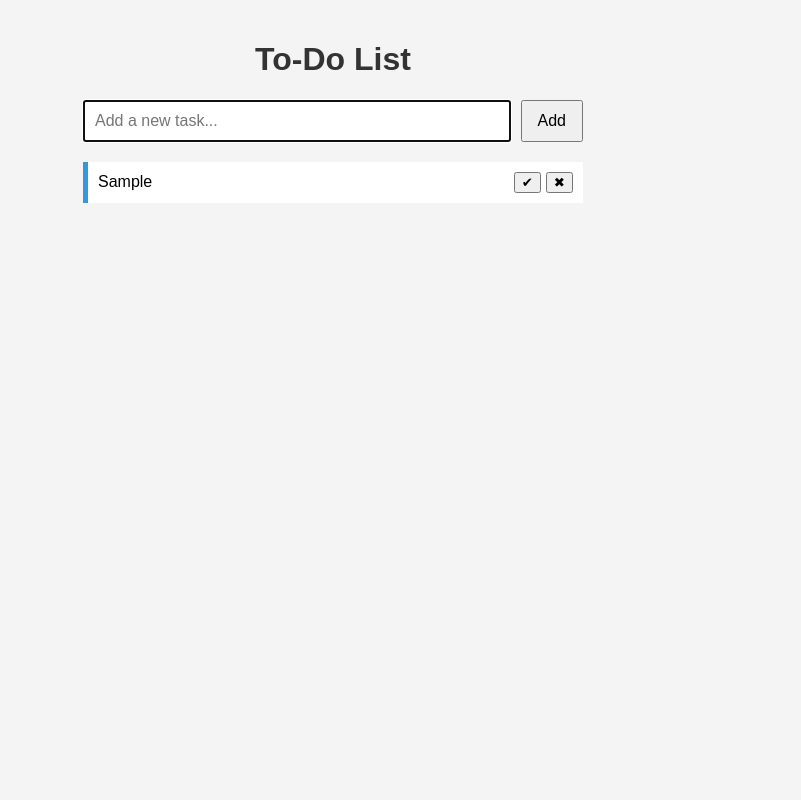
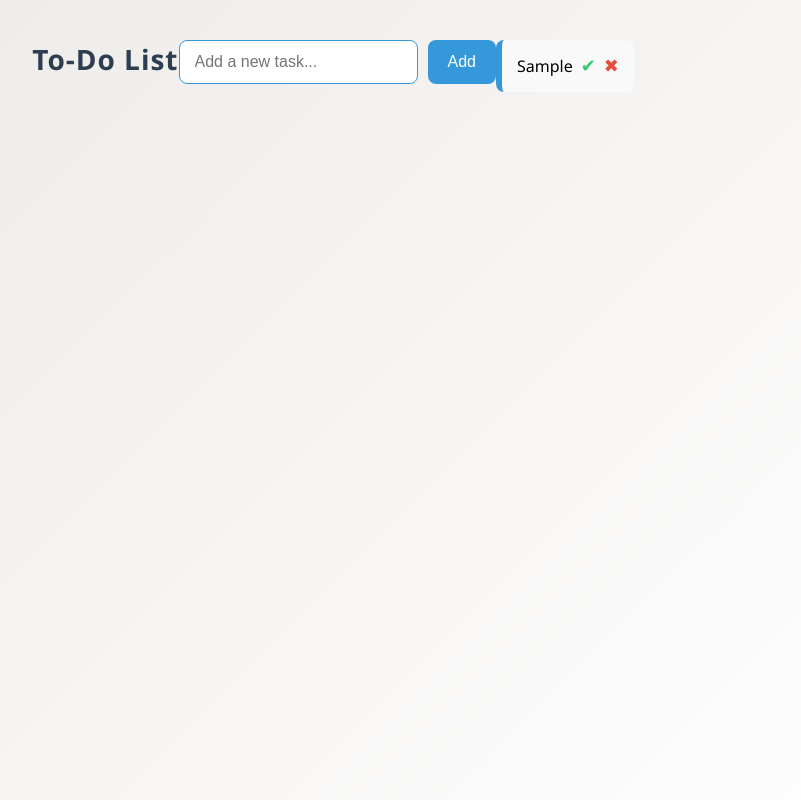
Before and after one commit to dharanichand/task-2, a plain HTML site: page index.html in a window 1280 px wide. Both pictures are taken after typing "Sample" into the empty fields and a click on the button "Add". Shown: the whole page, without its empty margins (307-1108 px from the left). Drawn offline with Linux system fonts and the light colour scheme.

Commit message:
Update style.css

```diff
--- a/style.css
+++ b/style.css
@@ -1,48 +1,85 @@
+* {
+  box-sizing: border-box;
+  margin: 0;
+  padding: 0;
+}
+
 body {
-  font-family: Arial, sans-serif;
-  background: #f4f4f4;
-  padding: 20px;
+  font-family: 'Segoe UI', Tahoma, Geneva, Verdana, sans-serif;
+  background: linear-gradient(135deg, #ece9e6, #ffffff);
+  padding: 40px 20px;
+  display: flex;
+  justify-content: center;
+  align-items: flex-start;
+  min-height: 100vh;
+}
+
+.container {
+  background: #fff;
+  width: 100%;
   max-width: 500px;
-  margin: auto;
+  padding: 30px 25px;
+  box-shadow: 0 8px 20px rgba(0, 0, 0, 0.1);
+  border-radius: 16px;
 }
 
 h1 {
   text-align: center;
-  color: #333;
+  color: #2c3e50;
+  margin-bottom: 20px;
+  font-size: 28px;
+  letter-spacing: 1px;
 }
 
 #todo-form {
   display: flex;
-  justify-content: space-between;
-  margin-bottom: 20px;
+  margin-bottom: 25px;
 }
 
 #new-task {
   flex: 1;
-  padding: 10px;
+  padding: 12px 15px;
   font-size: 16px;
+  border: 1px solid #ddd;
+  border-radius: 8px;
+  outline: none;
+  transition: border-color 0.3s;
+}
+
+#new-task:focus {
+  border-color: #3498db;
 }
 
 #add-btn {
-  padding: 10px 15px;
+  padding: 12px 20px;
+  margin-left: 10px;
+  background-color: #3498db;
+  color: white;
+  border: none;
+  border-radius: 8px;
+  cursor: pointer;
   font-size: 16px;
-  margin-left: 10px;
-  cursor: pointer;
+  transition: background-color 0.3s;
+}
+
+#add-btn:hover {
+  background-color: #2980b9;
 }
 
 ul {
   list-style: none;
-  padding: 0;
 }
 
 li {
-  background: #fff;
-  padding: 10px;
-  margin-bottom: 10px;
+  background-color: #f9f9f9;
+  padding: 15px;
+  margin-bottom: 12px;
   display: flex;
   justify-content: space-between;
   align-items: center;
-  border-left: 5px solid #3498db;
+  border-left: 6px solid #3498db;
+  border-radius: 8px;
+  transition: all 0.3s ease;
 }
 
 li.completed {
@@ -52,6 +89,22 @@ li.completed {
 }
 
 .actions button {
-  margin-left: 5px;
+  background: none;
+  border: none;
+  font-size: 18px;
+  margin-left: 8px;
   cursor: pointer;
+  transition: transform 0.2s ease;
 }
+
+.actions button:hover {
+  transform: scale(1.2);
+}
+
+.actions button:first-child {
+  color: #2ecc71;
+}
+
+.actions button:last-child {
+  color: #e74c3c;
+}
```
